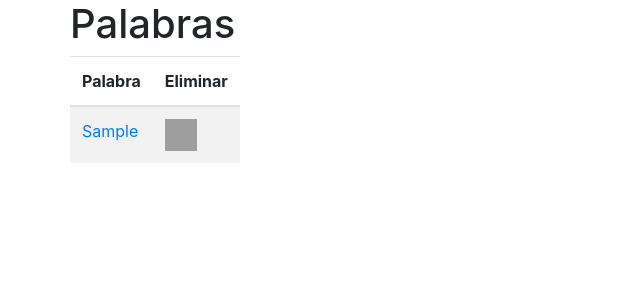
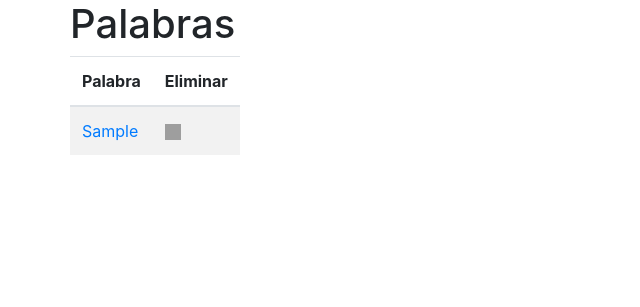
Before and after one commit to eduardofilo/test_app, a Django app: page / in a window 1280 px wide. Shown: the part 339-646 px from the top of the page, without its empty margins (0-640 px from the left). Run offline with Django 3.2, Linux system fonts and the light colour scheme; tables that the repository leaves empty hold one stand-in row (values such as "Sample post"); some libraries are stand-ins or nearby versions; grey boxes are pictures that could not be loaded.

Commit message:
Little decoration.

```diff
--- a/dictionary/static/dictionary/site_style.css
+++ b/dictionary/static/dictionary/site_style.css
@@ -0,0 +1,4 @@
+.controls {
+    width: 16px;
+    height: 16px;
+}
--- a/dictionary/templates/dictionary/word_form.html
+++ b/dictionary/templates/dictionary/word_form.html
@@ -1,6 +1,11 @@
 {% extends 'dictionary/base.html' %}
 {% block content %}
 <div class="content container">
+    <div class="row">
+        <div class="col-xs-12">
+            <h1>Edición</h1>
+        </div>
+    </div>
     <div class="row">
         <form method="post">{% csrf_token %}
             {{ form.as_p }}
--- a/dictionary/templates/dictionary/word_list.html
+++ b/dictionary/templates/dictionary/word_list.html
@@ -20,7 +20,7 @@
                 {% for word in object_list %}
                     <tr>
                         <td><a href="{% url 'dictionary:word_detail' word.id %}" data-toggle="tooltip" title="Editar palabra">{{ word.term }}</a></td>
-                        <td><a href="{% url 'dictionary:word_delete' word.id %}" data-toggle="tooltip" title="Eliminar"><img src="{%  static 'dictionary/bootstrap-icons-1.0.0-alpha5/x-circle-fill.svg' %}" alt="" width="32" height="32" title="Eliminar"></a></td>
+                        <td><a href="{% url 'dictionary:word_delete' word.id %}" data-toggle="tooltip" title="Eliminar"><img class="controls" src="{%  static 'dictionary/bootstrap-icons-1.0.0-alpha5/x-circle-fill.svg' %}" alt="Delete" title="Eliminar"></a></td>
                     </tr>
                 {% empty %}
                     <tr>
```
